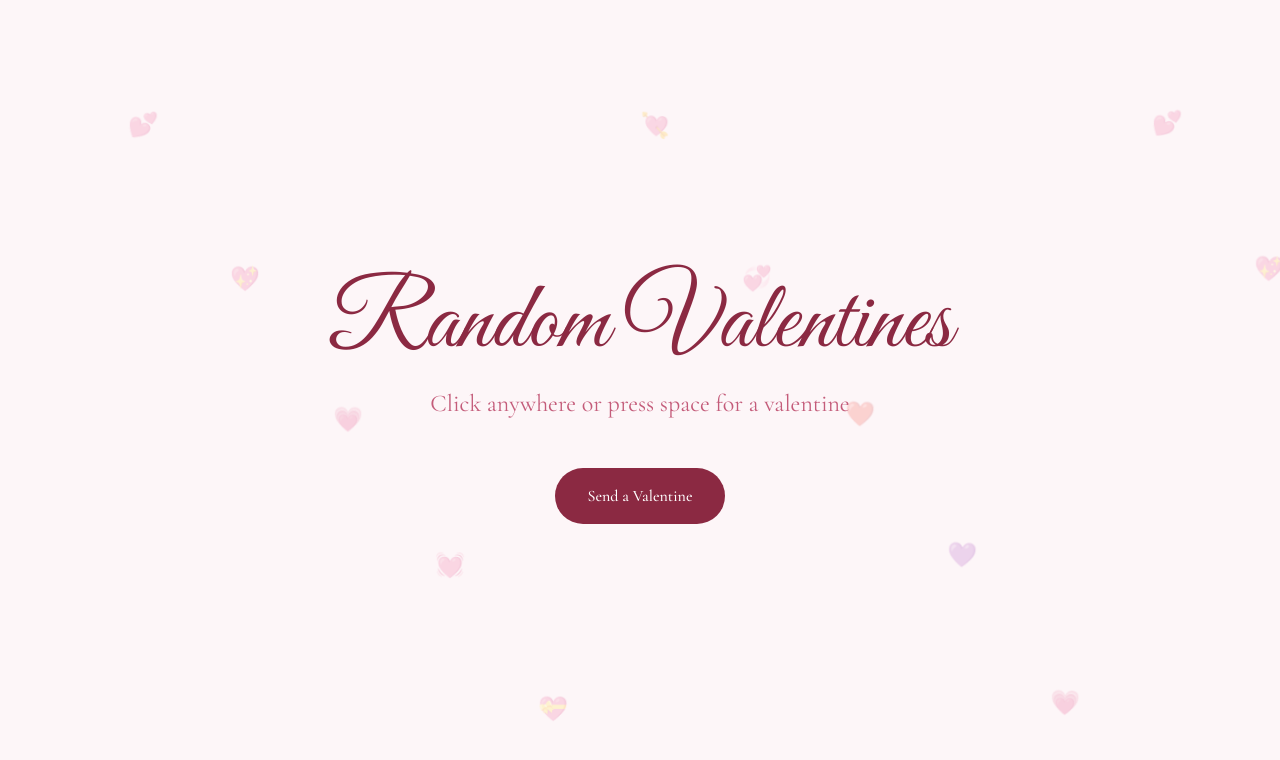
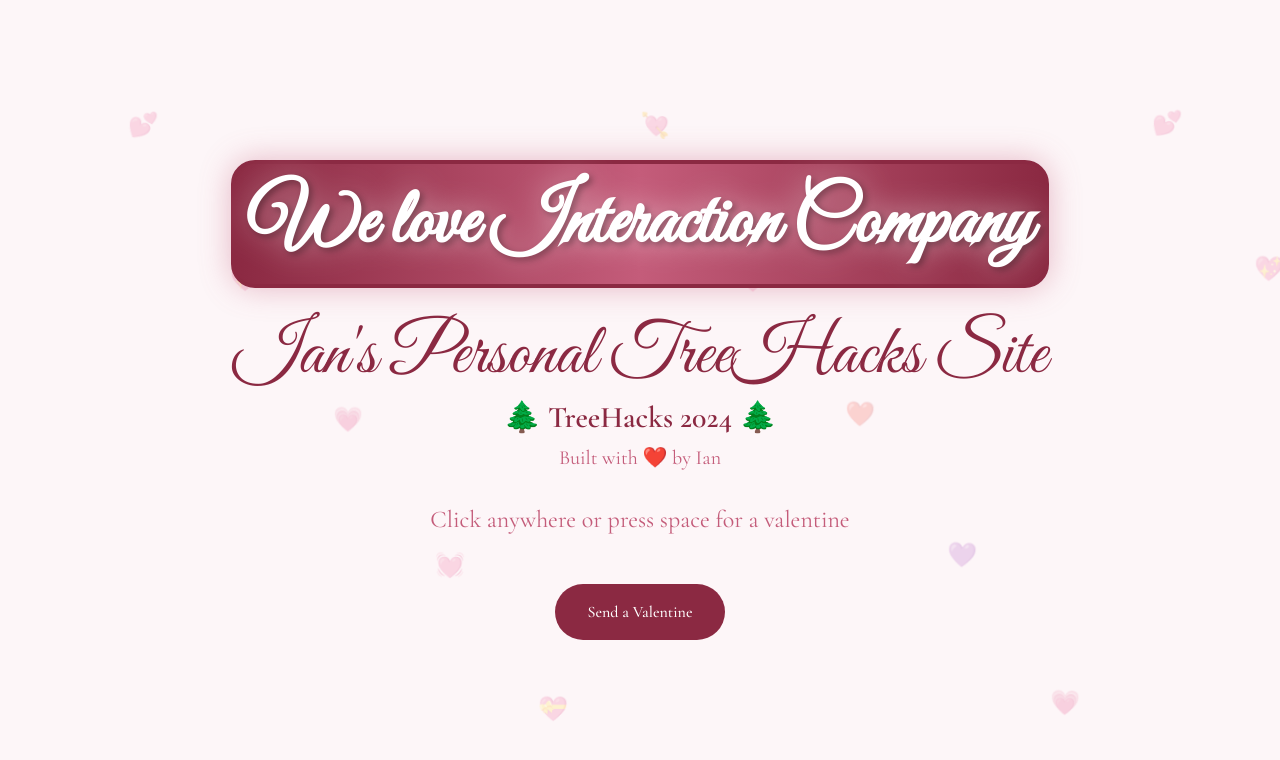
Before and after one commit to soooooooot/treehacks-agent-repo, a Next.js app: page / in a window 1280 px wide. Shown: the top 760 px of the page. Built offline with nearby package versions, Linux system fonts and the light colour scheme.

Commit message:
fix: Make the following frontend changes to create Ian's Personal TreeHacks S

```diff
--- a/app/layout.tsx
+++ b/app/layout.tsx
@@ -15,8 +15,8 @@ const cormorant = Cormorant_Garamond({
 });
 
 export const metadata: Metadata = {
-  title: "Random Valentines",
-  description: "A whimsical popup of random valentine messages",
+  title: "Ian's Personal TreeHacks Site",
+  description: "Ian's personal TreeHacks website - where we love Interaction Company and celebrate innovation",
 };
 
 export default function RootLayout({
--- a/app/page.tsx
+++ b/app/page.tsx
@@ -140,12 +140,35 @@ export default function Home() {
 
       {/* Hero area */}
       <div className="relative z-10 flex min-h-screen flex-col items-center justify-center px-6 py-8">
+        {/* Prominent "We love Interaction Company" banner */}
+        <div className="mb-8 animate-pulse-glow rounded-3xl border-4 border-[#8b2942] bg-gradient-to-r from-[#8b2942] via-[#c45c7a] to-[#8b2942] px-12 py-6 shadow-2xl">
+          <h2
+            className="text-5xl font-bold text-white md:text-7xl animate-heart-beat"
+            style={{
+              fontFamily: "var(--font-display)",
+              textShadow: "3px 3px 6px rgba(0,0,0,0.3), 0 0 30px rgba(255,255,255,0.5)"
+            }}
+          >
+            We love Interaction Company
+          </h2>
+        </div>
+
         <h1
-          className="mb-4 text-6xl font-[family-name:var(--font-display)] text-[#8b2942] md:text-8xl"
+          className="mb-2 text-5xl font-[family-name:var(--font-display)] text-[#8b2942] md:text-7xl"
           style={{ fontFamily: "var(--font-display)" }}
         >
-          Random Valentines
+          Ian's Personal TreeHacks Site
         </h1>
+
+        <div className="mb-8 text-center">
+          <p className="mb-2 text-2xl font-semibold text-[#8b2942] md:text-3xl">
+            🌲 TreeHacks 2024 🌲
+          </p>
+          <p className="text-lg text-[#c45c7a] md:text-xl">
+            Built with ❤️ by Ian
+          </p>
+        </div>
+
         <p className="mb-12 text-center text-xl text-[#c45c7a] md:text-2xl">
           Click anywhere or press space for a valentine
         </p>
```
